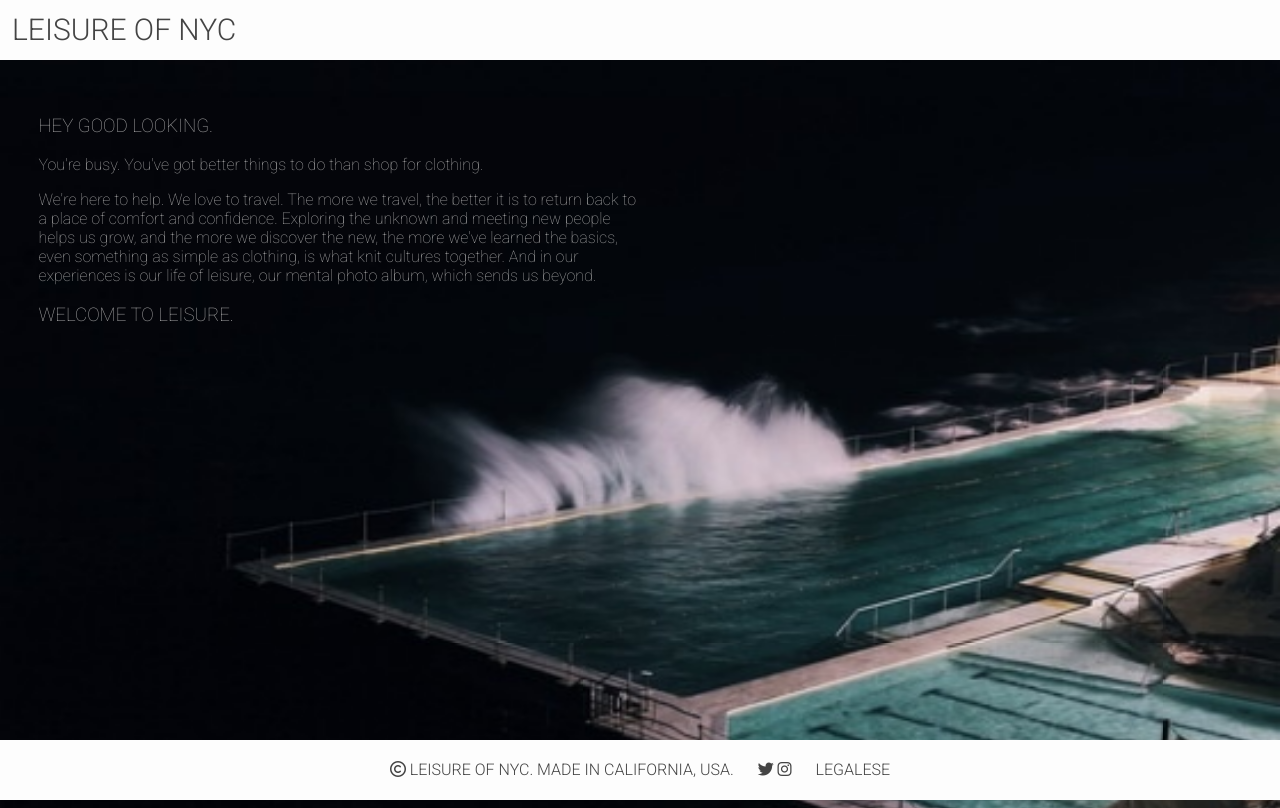
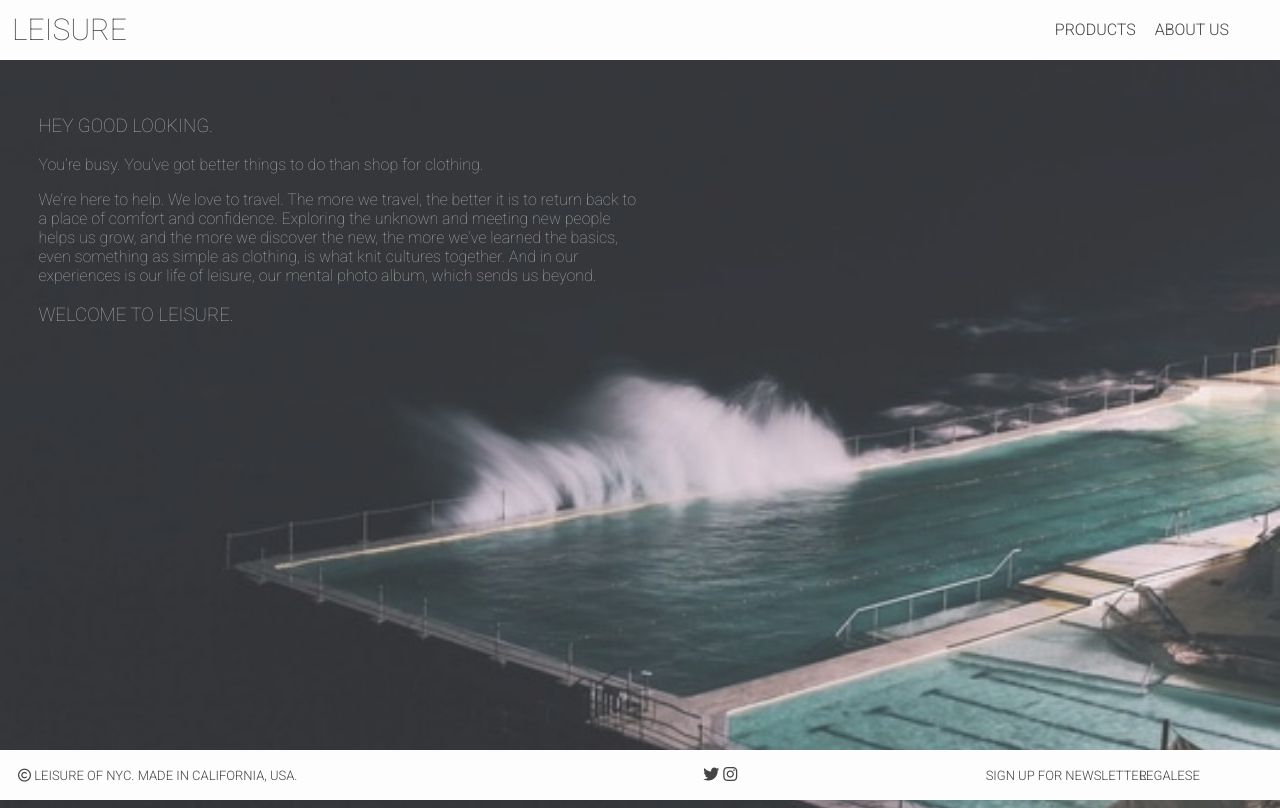
Before and after one commit to fiveinfinity/leisure, a plain HTML site: page index.html in a window 1280 px wide. Drawn offline with nearby package versions, Linux system fonts and the light colour scheme.

Commit message:
refactored UX, layout, CSS

```diff
--- a/index.html
+++ b/index.html
@@ -14,7 +14,7 @@
   <body>
     <!-- NAV -->
     <div class="nav">
-      <a class="transition" id="logo" href="/">LEISURE OF NYC</a>
+      <a class="transition" id="logo" href="/">LEISURE</a>
       <div class="nav-links">
         <a class="transition" id="products" href="/products">PRODUCTS</a>
         <a class="transition" id="about" href="/about">ABOUT US</a>
@@ -45,7 +45,8 @@
         <a target="_blank" href="https://twitter.com/leisureofnyc"><i class="fa fa-twitter transition" aria-hidden="true"></i></a>
         <a target="_blank" href="https://www.instagram.com/leisureofnyc"><i class="fa fa-instagram transition" aria-hidden="true"></i></a>
       </div>
-        <a class="transition" id="legalese" href="/legal">LEGALESE</a>
+        <a id="newsletter" href="">SIGN UP FOR NEWSLETTER</a>
+        <a id="legalese" href="/legal">LEGALESE</a>
     </div>
   </body>
 </html>
--- a/stylesheets/index.css
+++ b/stylesheets/index.css
@@ -7,6 +7,11 @@ html, body {
   min-height: 100%;
   padding: 0;
   overflow-y: hidden;
+  overflow-x: hidden;
+}
+
+img {
+  opacity: 0.8;
 }
 
 .nav {
@@ -26,6 +31,7 @@ html, body {
   margin: 12px;
   text-decoration: none;
   display: inline-block;
+  font-weight: 100;
 }
 
 #logo:hover {
@@ -33,16 +39,19 @@ html, body {
 }
 
 .nav-links {
-  font-size: 20px;
-  margin: 12px;
-  padding-left: 65%;
+  font-size: 16px;
+  color: #444;
+  margin: 20px;
+  padding-left: 70%;
+  position: absolute;
   display: inline-block;
 }
 
 #products {
   color: #444;
-  padding: 5px;
+  padding-right: 15px;
   text-decoration: none;
+  display: inline-block;
 }
 
 #products:hover {
@@ -51,8 +60,8 @@ html, body {
 
 #about {
   color: #444;
-  padding: 5px;
   text-decoration: none;
+    display: inline-block;
 }
 
 #about:hover {
@@ -87,24 +96,26 @@ html, body {
   position: fixed;
   margin: 0;
   padding: 0;
-  height: 60px;
+  height: 50px;
   left: 0;
   bottom: 0;
   min-width: 100%;
   background-color: #FDFDFD;
   font-size: 16px;
   color: #444;
-  text-align-last:center;
-}
+/*   text-align-last: center;
+ */}
 
 #copyright {
-  margin: 20px;
+  margin: 18px;
+  font-size: 13px;
   text-decoration: none;
   display: inline-block;
 }
 
 #social-icons {
   display: inline-block;
+  padding-left: 30%;
 }
 
 #social-icons a {
@@ -120,16 +131,24 @@ html, body {
   color:#28C7FB;
 }
 
-#legalese {
-  margin: 20px;
+#newsletter {
+  margin: 18px;
+  padding-left: 18%;
   text-decoration: none;
+  position: absolute;
   display: inline-block;
-  font-size: 16px;
+  font-size: 13px;
   color: #444;
 }
 
-#legalese:hover {
-  color:#28C7FB;
+#legalese {
+  margin: 18px;
+  padding-left: 30%;
+  text-decoration: none;
+  position: absolute;
+  display: inline-block;
+  font-size: 13px;
+  color: #444;
 }
 
 .transition {
```
